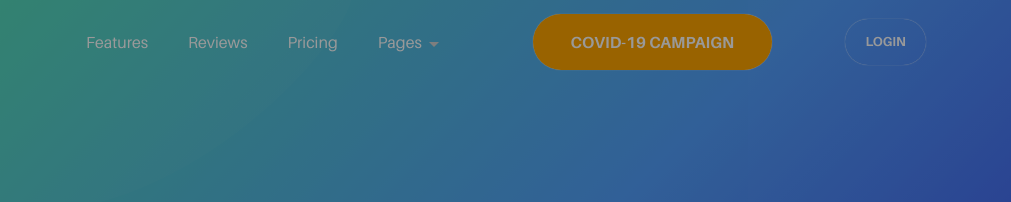
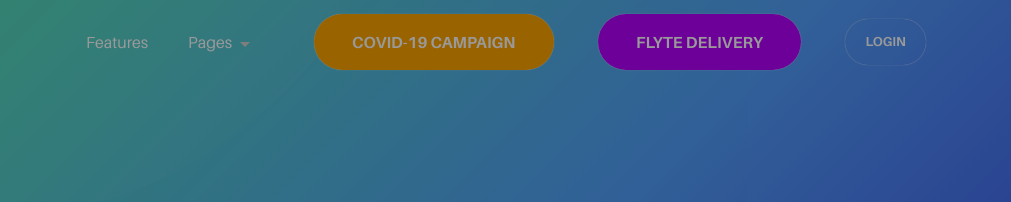
Before and after one commit to alenniu/cmhomepage, a website: page index.html in a window 1280 px wide. Shown: the top 202 px of the page, 269-1280 px from the left. Drawn offline with Linux system fonts and the light colour scheme; a web font is replaced by a local one.

Commit message:
Update index.html

```diff
--- a/index.html
+++ b/index.html
@@ -51,6 +51,8 @@
 
   }
 })
+
+
     }
 
         </script>
@@ -102,12 +104,7 @@
                             <li class="nav-item">
                                 <a class="nav-link" href="#tabsop">Features</a>
                             </li>
-                            <li class="nav-item">
-                                <a class="nav-link" href="#reviews">Reviews</a>
-                            </li>
-                            <li class="nav-item">
-                                <a class="nav-link" href="#pricing">Pricing</a>
-                            </li>
+
                             <li class="nav-item dropdown">
                                 <a class="nav-link dropdown-toggle" href="javascript:;" id="navbarDropdownMenuLink" data-toggle="dropdown" aria-haspopup="true" aria-expanded="false">
                                     Pages
@@ -207,6 +204,9 @@
                                     <li>
                                         <a class="dropdown-item" href="contact.html">Contact</a>
                                     </li>
+                                    <li>
+                                        <a class="dropdown-item" href="team.html">Team</a>
+                                    </li>
                                 </ul>
                             </li>
                         </ul>
@@ -218,8 +218,13 @@
                         <span class="btn__text">COVID-19 CAMPAIGN</span>
                     </a>
                 </div>
+                <div class="flex-row ml-lg-auto d-md-flex mr-90 mr-lg-0 d-none d-sm-inline-block">
+                    <a href="https://apps.apple.com/ca/app/flyte-food-delivery/id1498481027" style="background-color:#b400ff" class="btn rounded-full btn--outline btn--md btn-3d-hover btn-splash-hover ">
+                        <span class="btn__text">Flyte Delivery</span>
+                    </a>
+                </div>
 
-                <div class="flex-row ml-lg-auto d-md-flex mr-70 mr-lg-0 d-none d-sm-inline-block">
+                <div  class="flex-row ml-lg-auto d-md-flex mr-70 mr-lg-0 d-none d-sm-inline-block">
                     <a href="logintoschool.html" class="btn rounded-full btn--outline btn--sm btn-3d-hover btn-splash-hover ">
                         <span class="btn__text">Login</span>
                     </a>
```
